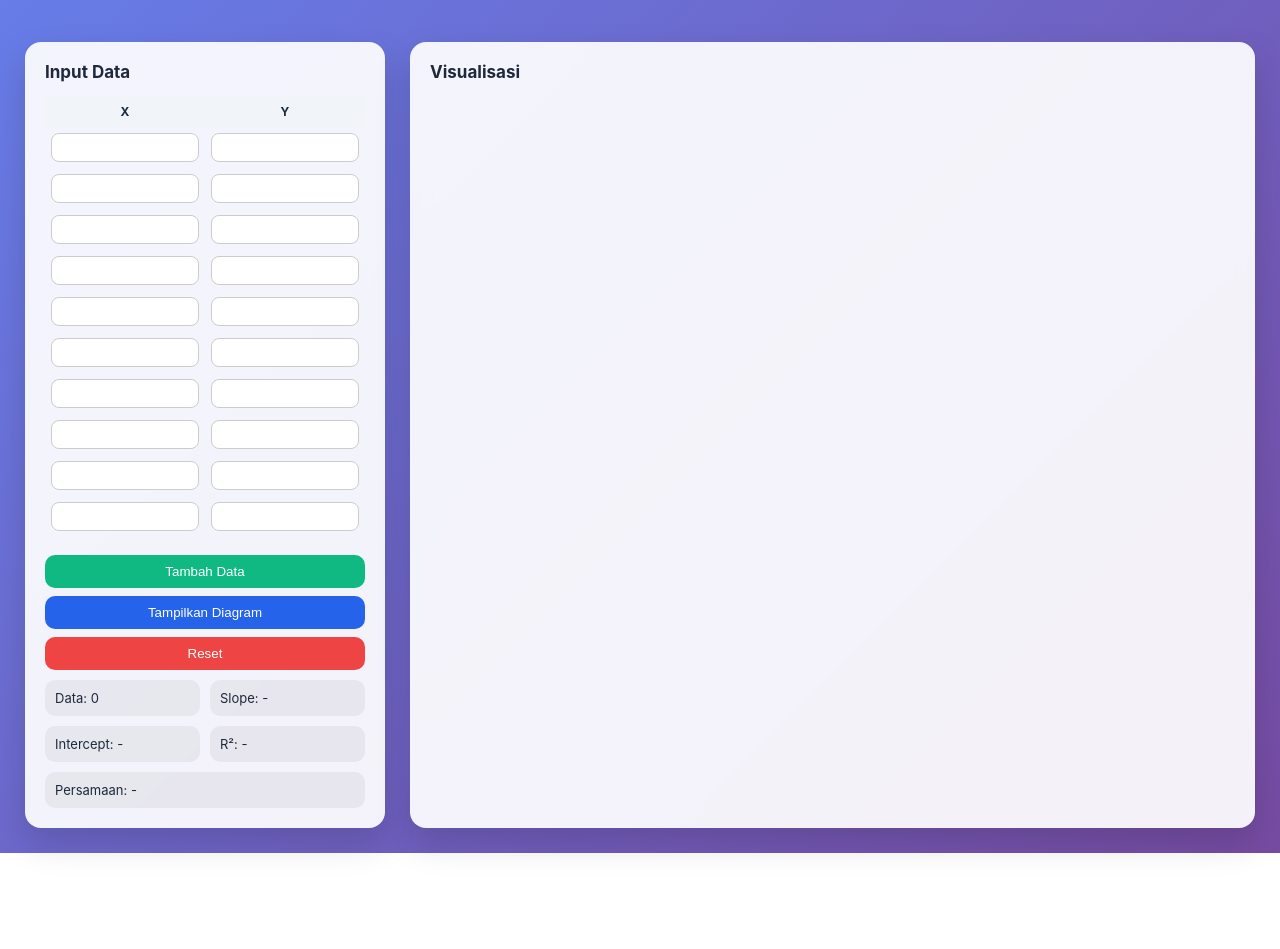
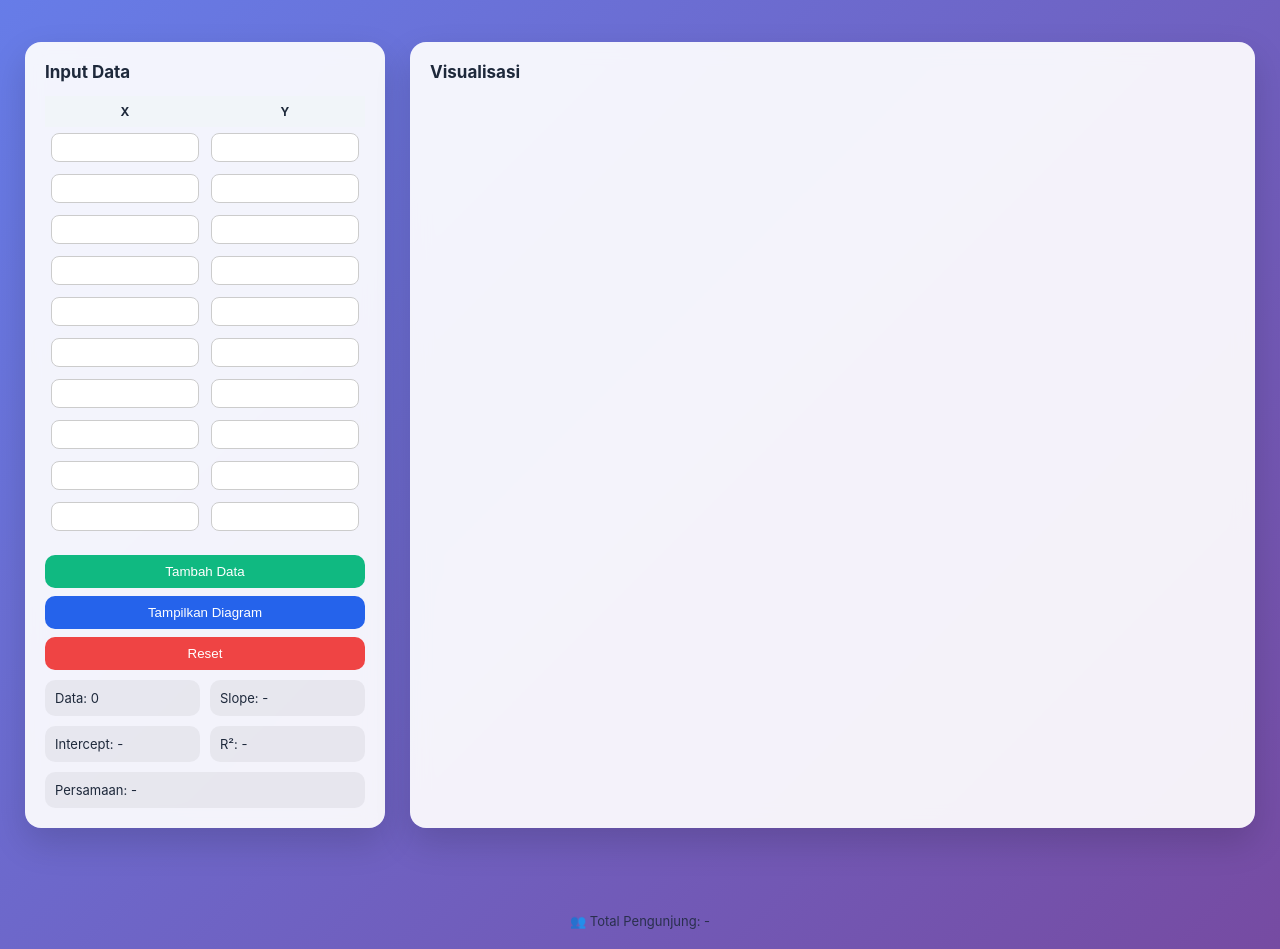
Before and after one commit to BuWahyu/regresi, a plain HTML site: page index.html in a window 1280 px wide. Shown: the part 69-1018 px from the top of the page. Before the commit the page ends 922 px from the top, so only its background shows below. Drawn offline with nearby package versions, Linux system fonts and the light colour scheme; no server answers.

Commit message:
Update index.html

```diff
--- a/index.html
+++ b/index.html
@@ -144,6 +144,17 @@ button{
 @media(max-width:900px){
     .container{flex-direction:column}
     .left{width:100%}
+}
+.visitor-footer{
+    text-align:center;
+    padding:20px;
+    font-size:13px;
+    opacity:0.85;
+    margin-top:40px;
+}
+
+.dark .visitor-footer{
+    color:#ffffff;
 }
 </style>
 </head>
@@ -346,6 +357,21 @@ window.onload = function(){
     createInitialRows();
 };
 </script>
+<footer class="visitor-footer">
+    👥 Total Pengunjung:
+    <span id="visitorCount">Loading...</span>
+</footer>
+
+<script>
+fetch("https://visitorbadge.io/api/visitors?path=buwahyu.github.io/regresi")
+.then(response => response.json())
+.then(data => {
+    document.getElementById("visitorCount").innerText = data.total;
+})
+.catch(() => {
+    document.getElementById("visitorCount").innerText = "-";
+});
+</script>
 
 </body>
 </html>
```
